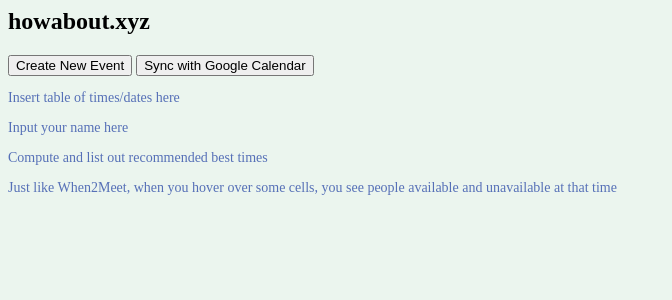
After one commit to cory2067/howabout.xyz, a Flask app: template templates/event.html in a window 1280 px wide. The commit adds this page. Shown: the top 300 px of the page, without its empty margins (0-672 px from the left). Run offline with Flask 2, Linux system fonts and the light colour scheme; the template is opened without the code that fills it, so the values that code supplies are empty; some libraries are stand-ins or nearby versions.

Commit message:
basic event page template

```diff
--- a/static/css/main.css
+++ b/static/css/main.css
@@ -3,7 +3,7 @@ body {
 }
 
 h1 {
-	font-family: 'Ubuntu', sans-serif, 500;
+	font-family: 'Ubuntu', sans-serif;
 	color: #283044;
 	font-size: 56px;
 }
--- a/templates/base.html
+++ b/templates/base.html
@@ -1,7 +1,8 @@
 <html>
     <head>
     	<title>how about...</title>
-    	<link href="https://fonts.googleapis.com/css?family=Lato|M+PLUS+Rounded+1c|Ubuntu:400,500" rel="stylesheet">
+    	<link href="https://fonts.googleapis.com/css?family=Lato|M+PLUS+Rounded+1c|Ubuntu" rel="stylesheet">
+    	<link rel="stylesheet" href="/static/css/main.css" />
     </head>
     <body>
         {% block content %}{% endblock %}
--- /dev/null
+++ b/templates/event.html
@@ -0,0 +1,23 @@
+{% extends "base.html" %}
+
+{% block content %}
+<div class="topbar">
+	<h2>howabout.xyz</h2>
+	<button id="create-button">Create New Event</button>
+	<button id="sync-button">Sync with Google Calendar</button>
+</div>
+<div class="calendar">
+	<p>Insert table of times/dates here</p>
+</div>
+<div class="right-hand-side">
+	<div id="input-name">
+		<p>Input your name here</p>
+	</div>
+	<div id="best-times">
+		<p>Compute and list out recommended best times</p>
+	</div>
+	<div id="available-people">
+		<p>Just like When2Meet, when you hover over some cells, you see people available and unavailable at that time</p>
+	</div>
+</div>
+{% endblock %}
```
